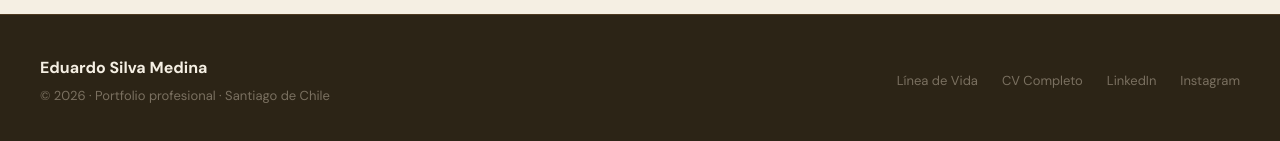
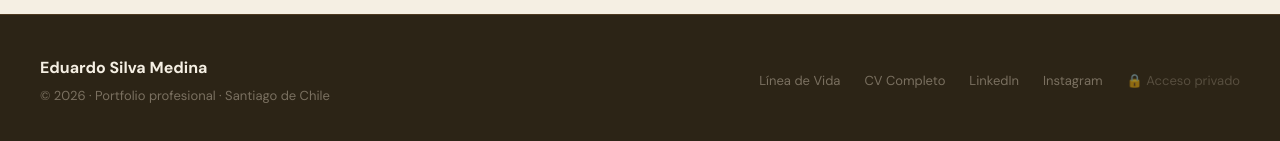
Before and after one commit to eduS-M/eduardo-silva-medina-portfolio, a website: page index.html in a window 1280 px wide. Shown: the part 4968-5109 px from the top of the page. Drawn offline with Linux system fonts and the light colour scheme.

Commit message:
ACTUALIZA

```diff
--- a/index.html
+++ b/index.html
@@ -1049,6 +1049,7 @@ h1, h2, h3, h4 { font-family: 'DM Sans', system-ui, Arial, sans-serif !important
       <a href="/cv-completo-atm.html">CV Completo</a>
       <a href="https://www.linkedin.com/in/eduardosilvamedinachile/" target="_blank">LinkedIn</a>
       <a href="https://instagram.com/edus_teologik" target="_blank">Instagram</a>
+      <a href="https://zestfully-retread-activism.ngrok-free.dev/hub" target="_blank" rel="nofollow noopener" style="opacity:.55" title="Zona privada EduS">🔒 Acceso privado</a>
     </div>
   </div>
 </footer>
```
Also changed, not shown: servicios.html (+1 -0 lines).
